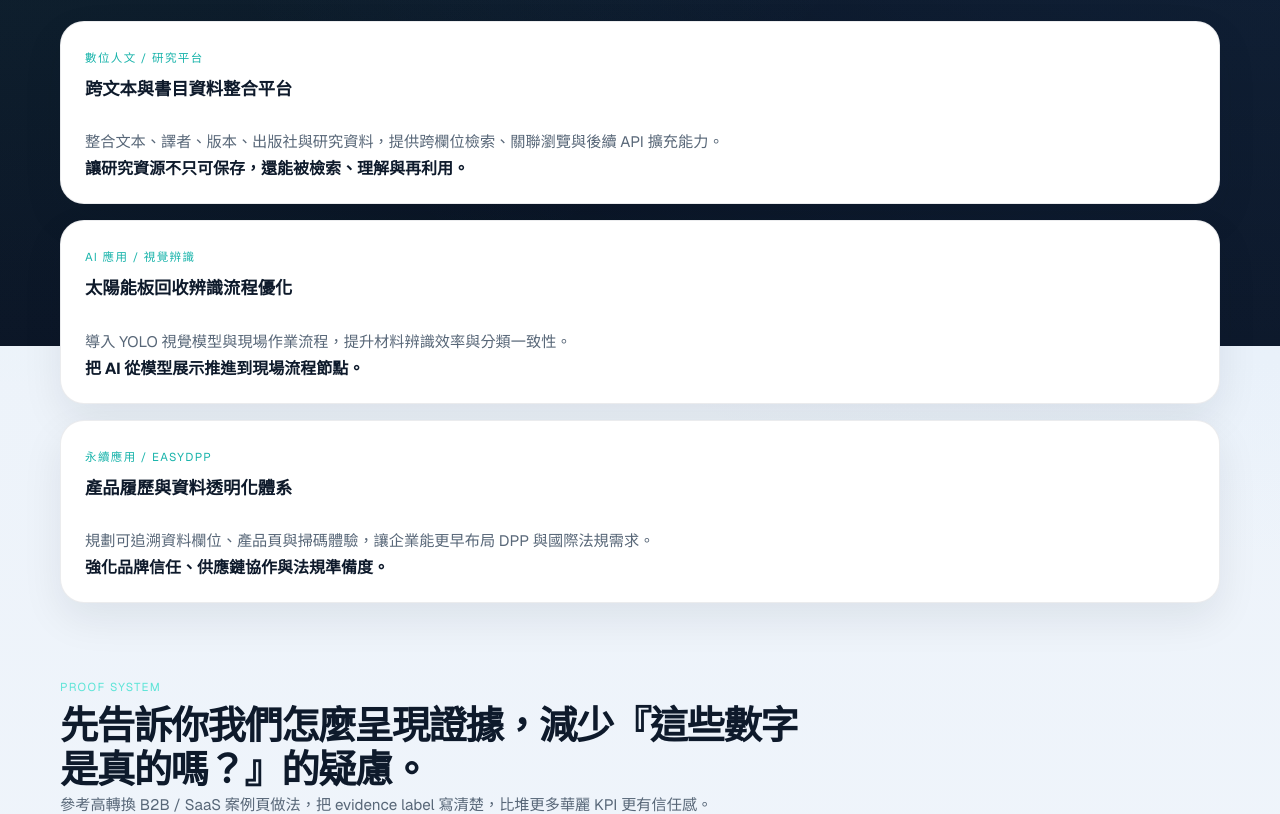
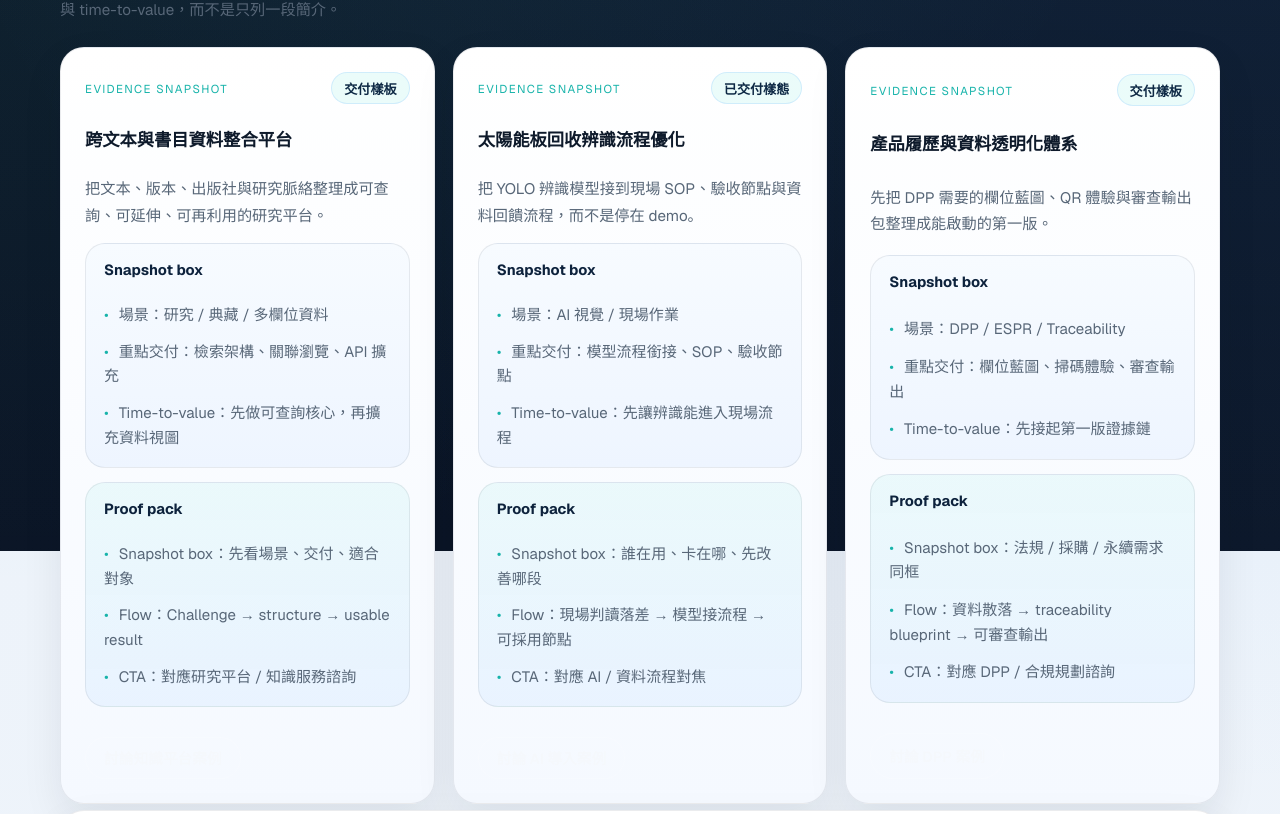
Before and after one commit to yangyen1977-wq/daoyi-website-2026, a Next.js app: page /cases in a window 1280 px wide. Shown: the part 692-1506 px from the top of the page. Built offline with nearby package versions, Linux system fonts and the light colour scheme.

Commit message:
feat: strengthen case proof snapshots

```diff
--- a/src/app/cases/page.tsx
+++ b/src/app/cases/page.tsx
@@ -1,12 +1,36 @@
 import type { Metadata } from "next";
 import Link from "next/link";
 import { Section } from "@/components/section";
-import { cases, caseDecisionChecklist, caseProofFormat, caseDeliveryFrames } from "@/lib/site";
+import {
+  cases,
+  caseDecisionChecklist,
+  caseProofFormat,
+  caseDeliveryFrames,
+  caseProofSnapshots,
+  siteConfig,
+} from "@/lib/site";
 
 export const metadata: Metadata = {
   title: "案例實績",
   description: "查看道易科技在研究平台、AI 視覺辨識與產品資料透明化方面的案例方向。",
+  keywords: ["B2B 案例頁設計", "案例研究頁", "AI 導入案例", "知識平台案例", "DPP 案例"],
   alternates: { canonical: "/cases" },
+};
+
+const caseStudySchema = {
+  "@context": "https://schema.org",
+  "@graph": caseProofSnapshots.map((item) => ({
+    "@type": "CreativeWork",
+    name: item.title,
+    about: item.facts.join("；"),
+    abstract: item.summary,
+    url: `${siteConfig.url}/cases#${item.slug}`,
+    creator: {
+      "@type": "Organization",
+      name: siteConfig.name,
+      url: siteConfig.url,
+    },
+  })),
 };
 
 const deliveryNotes = [
@@ -35,11 +59,43 @@ export default function CasesPage() {
       <Section
         eyebrow="案例方向"
         title="三種代表性實作，對應道易目前最有辨識度的能力版圖。"
-        description="這一版把案例頁做得更像決策頁：除了案例方向，也先說清楚證據格式、交付範圍與適用情境。"
+        description="這輪吸收 Proofmap、Amply 與近期 B2B case-study best practice：案例頁要先給 snapshot box、proof pack 與 time-to-value，而不是只列一段簡介。"
       >
-        <div className="stack-list">
+        <div className="card-grid three-up case-proof-snapshot-grid">
+          {caseProofSnapshots.map((item) => (
+            <article key={item.title} id={item.slug} className="card case-proof-snapshot-card">
+              <div className="case-proof-snapshot-head">
+                <span className="mini-label accent">{item.label}</span>
+                <span className="case-evidence-badge">{item.evidenceLabel}</span>
+              </div>
+              <h3>{item.title}</h3>
+              <p>{item.summary}</p>
+              <div className="case-proof-snapshot-box">
+                <strong>Snapshot box</strong>
+                <ul className="bullet-list compact">
+                  {item.facts.map((fact) => (
+                    <li key={fact}>{fact}</li>
+                  ))}
+                </ul>
+              </div>
+              <div className="case-proof-pack">
+                <strong>Proof pack</strong>
+                <ul className="bullet-list compact">
+                  {item.proofPack.map((proof) => (
+                    <li key={proof}>{proof}</li>
+                  ))}
+                </ul>
+              </div>
+              <Link href="/contact" className="button-secondary inline-button">
+                {item.cta}
+              </Link>
+            </article>
+          ))}
+        </div>
+
+        <div className="stack-list case-direction-stack">
           {cases.map((item) => (
-            <article key={item.title} id={item.slug} className="stack-item feature-surface">
+            <article key={item.title} className="stack-item feature-surface">
               <div>
                 <span className="mini-label accent">{item.category}</span>
                 <h3>{item.title}</h3>
@@ -145,6 +201,8 @@ export default function CasesPage() {
           </div>
         </div>
       </Section>
+
+      <script type="application/ld+json" dangerouslySetInnerHTML={{ __html: JSON.stringify(caseStudySchema) }} />
     </main>
   );
 }
--- a/src/app/globals.css
+++ b/src/app/globals.css
@@ -2593,6 +2593,62 @@ a:hover {
   font-weight: 700;
 }
 
+.case-proof-snapshot-grid,
+.case-direction-stack {
+  margin-top: 6px;
+}
+
+.case-proof-snapshot-card {
+  display: grid;
+  gap: 14px;
+  min-height: 100%;
+  background: linear-gradient(180deg, #ffffff, #f5f9ff);
+}
+
+.case-proof-snapshot-head {
+  display: flex;
+  align-items: center;
+  justify-content: space-between;
+  gap: 12px;
+  flex-wrap: wrap;
+}
+
+.case-evidence-badge {
+  display: inline-flex;
+  align-items: center;
+  min-height: 32px;
+  padding: 0 12px;
+  border-radius: 999px;
+  background: rgba(93, 228, 215, 0.12);
+  border: 1px solid rgba(86, 168, 255, 0.18);
+  color: #0d2844;
+  font-size: 0.82rem;
+  font-weight: 700;
+}
+
+.case-proof-snapshot-box,
+.case-proof-pack {
+  display: grid;
+  gap: 8px;
+  padding: 16px 18px;
+  border-radius: 20px;
+  border: 1px solid rgba(14, 26, 43, 0.08);
+}
+
+.case-proof-snapshot-box {
+  background: linear-gradient(180deg, #f7fbff, #eef5ff);
+}
+
+.case-proof-pack {
+  background: linear-gradient(180deg, rgba(93, 228, 215, 0.09), rgba(86, 168, 255, 0.08));
+}
+
+.case-proof-snapshot-box strong,
+.case-proof-pack strong {
+  color: #0d223c;
+  font-size: 0.92rem;
+}
+
 .contact-fast-facts {
   margin-top: 24px;
   display: grid;
--- a/src/lib/site.ts
+++ b/src/lib/site.ts
@@ -567,6 +567,39 @@ export const caseDeliveryFrames = [
     title: "DPP / Traceability 專案",
     context: "適合：永續、採購、法遵與營運需要同時對齊資料欄位與審查輸出。",
     outputs: ["ESPR / DPP 欄位藍圖", "QR / traceability 體驗", "審查輸出包與決策節點"],
+  },
+];
+
+export const caseProofSnapshots = [
+  {
+    slug: "research-platform",
+    label: "Evidence snapshot",
+    title: "跨文本與書目資料整合平台",
+    evidenceLabel: "交付樣板",
+    summary: "把文本、版本、出版社與研究脈絡整理成可查詢、可延伸、可再利用的研究平台。",
+    facts: ["場景：研究 / 典藏 / 多欄位資料", "重點交付：檢索架構、關聯瀏覽、API 擴充", "Time-to-value：先做可查詢核心，再擴充資料視圖"],
+    proofPack: ["Snapshot box：先看場景、交付、適合對象", "Flow：Challenge → structure → usable result", "CTA：對應研究平台 / 知識服務諮詢"],
+    cta: "討論知識平台案例",
+  },
+  {
+    slug: "solar-vision",
+    label: "Evidence snapshot",
+    title: "太陽能板回收辨識流程優化",
+    evidenceLabel: "已交付樣態",
+    summary: "把 YOLO 辨識模型接到現場 SOP、驗收節點與資料回饋流程，而不是停在 demo。",
+    facts: ["場景：AI 視覺 / 現場作業", "重點交付：模型流程銜接、SOP、驗收節點", "Time-to-value：先讓辨識能進入現場流程"],
+    proofPack: ["Snapshot box：誰在用、卡在哪、先改善哪段", "Flow：現場判讀落差 → 模型接流程 → 可採用節點", "CTA：對應 AI / 資料流程對焦"],
+    cta: "討論 AI 導入案例",
+  },
+  {
+    slug: "easydpp",
+    label: "Evidence snapshot",
+    title: "產品履歷與資料透明化體系",
+    evidenceLabel: "交付樣板",
+    summary: "先把 DPP 需要的欄位藍圖、QR 體驗與審查輸出包整理成能啟動的第一版。",
+    facts: ["場景：DPP / ESPR / Traceability", "重點交付：欄位藍圖、掃碼體驗、審查輸出", "Time-to-value：先接起第一版證據鏈"],
+    proofPack: ["Snapshot box：法規 / 採購 / 永續需求同框", "Flow：資料散落 → traceability blueprint → 可審查輸出", "CTA：對應 DPP / 合規規劃諮詢"],
+    cta: "討論 DPP 案例",
   },
 ];
 
```
